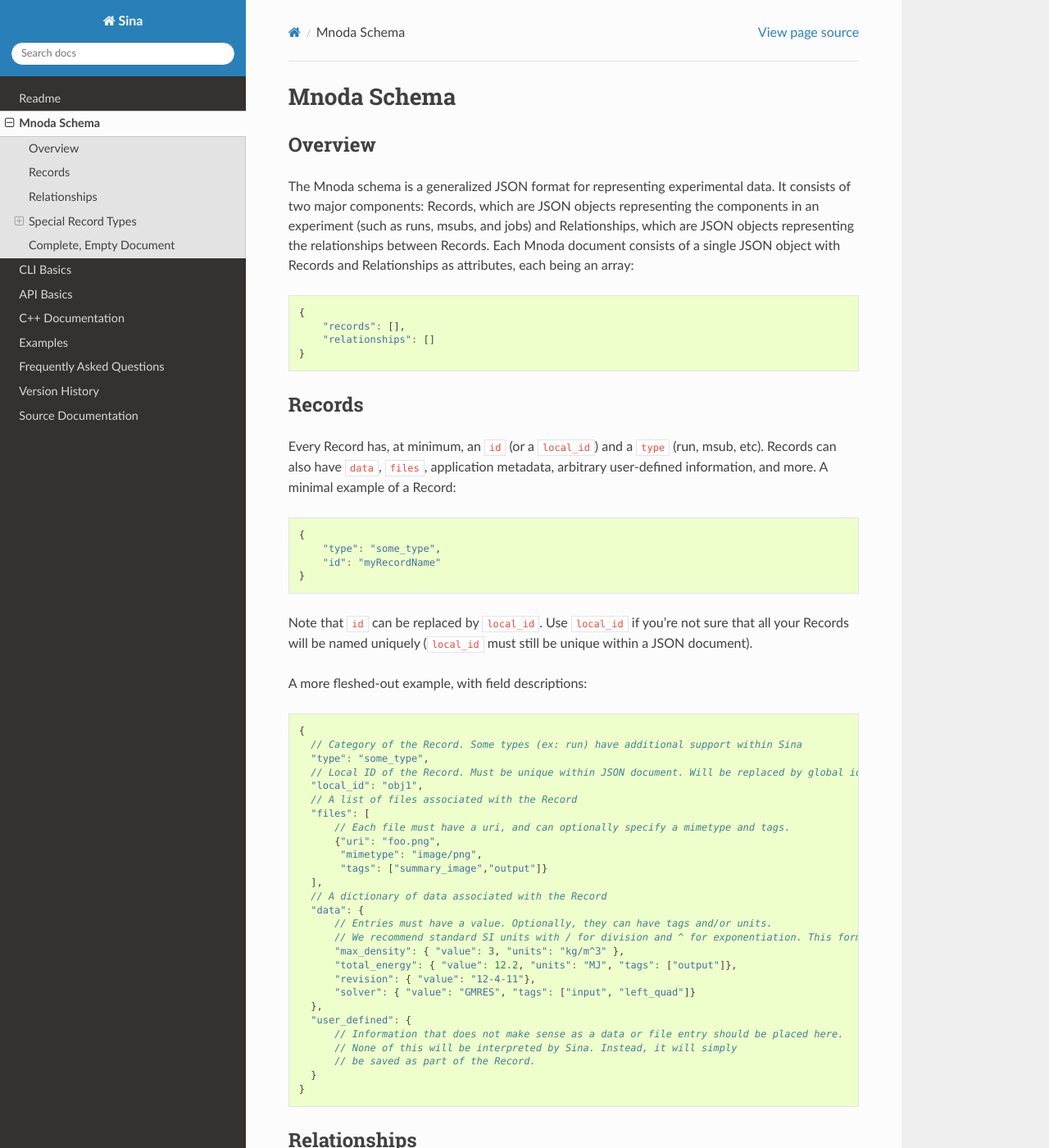
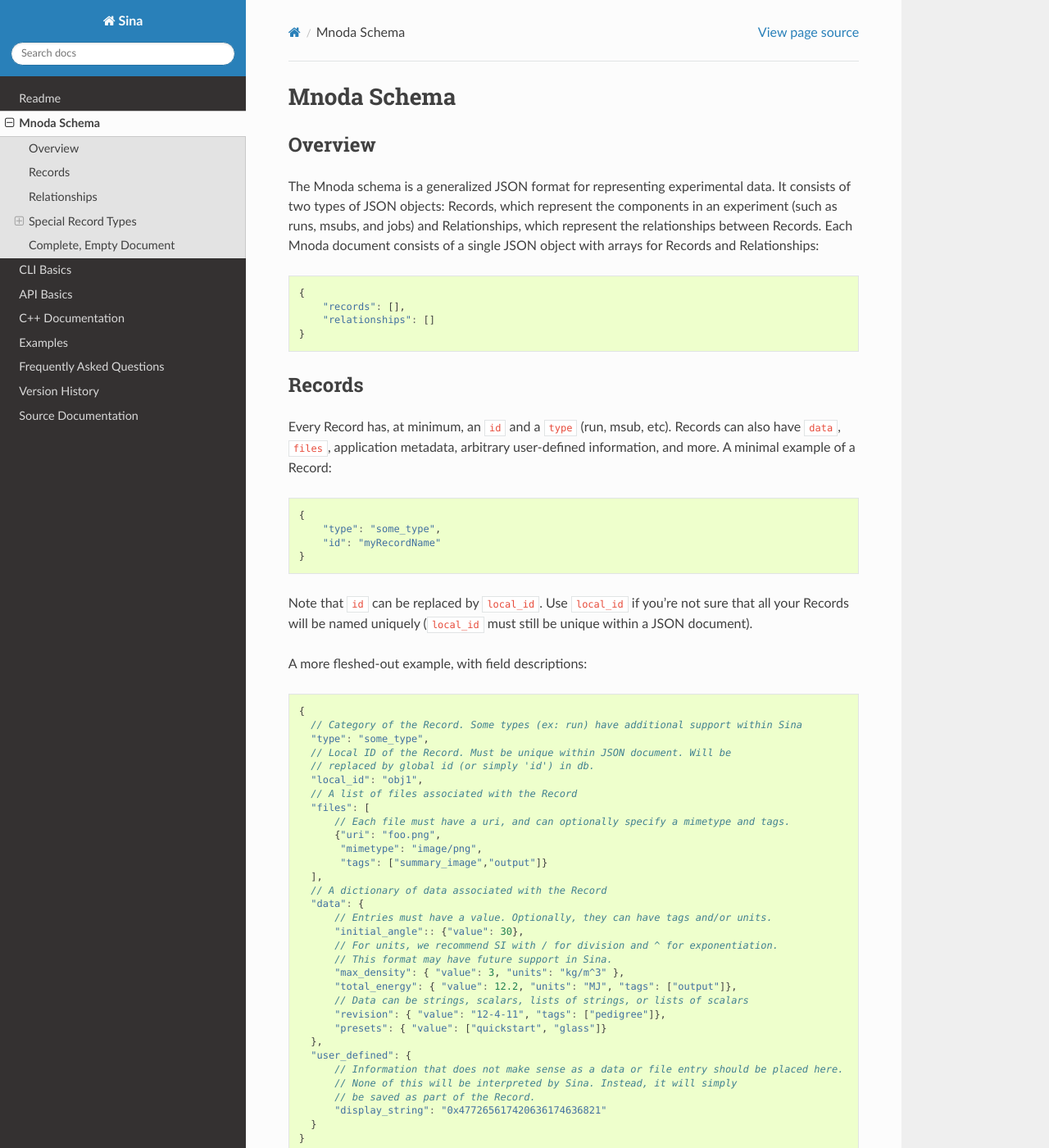
Before and after one commit to LLNL/Sina, a Sphinx documentation site: the page built from python/docs/source/mnoda.rst, in a window 1280 px wide and 1400 px high. Shown: the whole window at 82% size. Built offline with Sphinx 7.4.7 and the Read the Docs theme 2.0.0, drawn with Linux system fonts in a browser that asks for light colours; pages that are not in the unit, such as notebooks, are missing from menus; the version number could not be read and is left out; some of the changed text lies outside the part shown.

Commit message:
SIBO-547: Update mnoda.rst to include list data

```diff
--- a/python/docs/source/mnoda.rst
+++ b/python/docs/source/mnoda.rst
@@ -7,11 +7,10 @@ Overview
 --------
 
 The Mnoda schema is a generalized JSON format for representing experimental data.
-It consists of two major components: Records, which are JSON objects representing
-the components in an experiment (such as runs, msubs, and jobs) and Relationships,
-which are JSON objects representing the relationships between Records. Each Mnoda
-document consists of a single JSON object with Records and Relationships as
-attributes, each being an array:
+It consists of two types of JSON objects: Records, which represent the components in
+an experiment (such as runs, msubs, and jobs) and Relationships, which represent
+the relationships between Records. Each Mnoda document consists of a single JSON
+object with arrays for Records and Relationships:
 
 .. code-block:: javascript
 
@@ -24,8 +23,8 @@ attributes, each being an array:
 Records
 -------
 
-Every Record has, at minimum, an :code:`id` (or a :code:`local_id`) and a
-:code:`type` (run, msub, etc). Records can also have :code:`data`, :code:`files`,
+Every Record has, at minimum, an :code:`id` and a :code:`type` (run, msub,
+etc). Records can also have :code:`data`, :code:`files`,
 application metadata, arbitrary user-defined information, and more.
 A minimal example of a Record:
 
@@ -47,7 +46,8 @@ A more fleshed-out example, with field descriptions:
     {
       // Category of the Record. Some types (ex: run) have additional support within Sina
       "type": "some_type",
-      // Local ID of the Record. Must be unique within JSON document. Will be replaced by global id (or simply 'id') in db.
+      // Local ID of the Record. Must be unique within JSON document. Will be
+      // replaced by global id (or simply 'id') in db.
       "local_id": "obj1",
       // A list of files associated with the Record
       "files": [
@@ -59,16 +59,20 @@ A more fleshed-out example, with field descriptions:
       // A dictionary of data associated with the Record
       "data": {
           // Entries must have a value. Optionally, they can have tags and/or units.
-          // We recommend standard SI units with / for division and ^ for exponentiation. This format may have future support in Sina.
+          "initial_angle":: {"value": 30},
+          // For units, we recommend SI with / for division and ^ for exponentiation.
+          // This format may have future support in Sina.
           "max_density": { "value": 3, "units": "kg/m^3" },
           "total_energy": { "value": 12.2, "units": "MJ", "tags": ["output"]},
-          "revision": { "value": "12-4-11"},
-          "solver": { "value": "GMRES", "tags": ["input", "left_quad"]}
+          // Data can be strings, scalars, lists of strings, or lists of scalars
+          "revision": { "value": "12-4-11", "tags": ["pedigree"]},
+          "presets": { "value": ["quickstart", "glass"]}
       },
       "user_defined": {
           // Information that does not make sense as a data or file entry should be placed here.
           // None of this will be interpreted by Sina. Instead, it will simply
           // be saved as part of the Record.
+          "display_string": "0x477265617420636174636821"
       }
     }
 
@@ -88,20 +92,20 @@ the :code:`subject`, "knows" is the :code:`predicate`, and "Bob" is the :code:`o
 
 To avoid confusion, try to use the grammatical active voice when assigning predicates.
 A "passive voice" :code:`predicate` like "contained by", "corrected by", or
-"launched by" may cause confusion, as it would reverse the normal direction of
-relations. In the Mnoda schema, a Relationship always consists of exactly a :code:`subject`,
+"launched by" reverses the normal direction of relations. In the Mnoda schema,
+a Relationship always consists of exactly a :code:`subject`,
 :code:`predicate`, and :code:`object`, where the :code:`subject` and :code:`object`
-are each the :code:`id` of a Mnoda Record:
+are each the :code:`id` of a Record:
 
 .. code-block:: javascript
 
     {
-      "subject": "myRecordName",
+      "subject": "myTaskId",
       "predicate": "contains",
-      "object": "myRunName"
+      "object": "myRunId"
     }
 
-:code:`Subject` and :code:`object` can be switched to :code:`local_subject`
+:code:`subject` and :code:`object` can be switched to :code:`local_subject`
 and :code:`local_object`, respectively, which indicates that the :code:`id` for that field:
 
   * Must correspond to a Record named using a :code:`local_id` elsewhere in the document
@@ -126,13 +130,11 @@ Special Record Types
 --------------------
 
 Certain types of Records are expected to recur in data ingested by Sina.
-These types have special field support in datastores created by Sina, and
-may also support additional queries. What follows is a list of the
-special Record types supported by Sina, and the fields that can be added
-to a Mnoda Record to take advantage of that additional support. Note that **all
+These types support additional fields in datastores created by Sina, and
+may also support additional queries. What follows is a list of Sina's
+special Record types and the fields they support. Note that **all
 fields supported by generic Mnoda Records are supported by the special types**,
-such as :code:`local_id`, :code:`data`, etc. Additionally, **all fields
-supported by special types that aren't included in the generic Record are optional.**
+such as :code:`local_id`, :code:`data`, etc.
 
 Run
 ~~~
```
Also changed, not shown: other parts of python/docs/source/mnoda.rst (+7 -7 lines).
